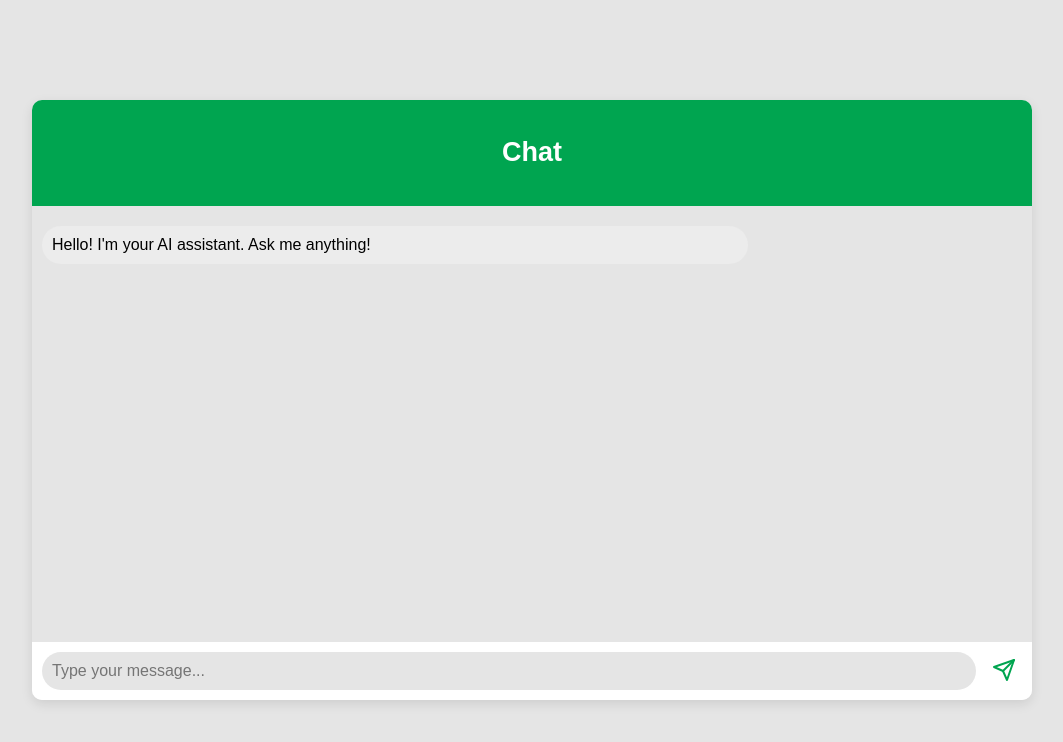
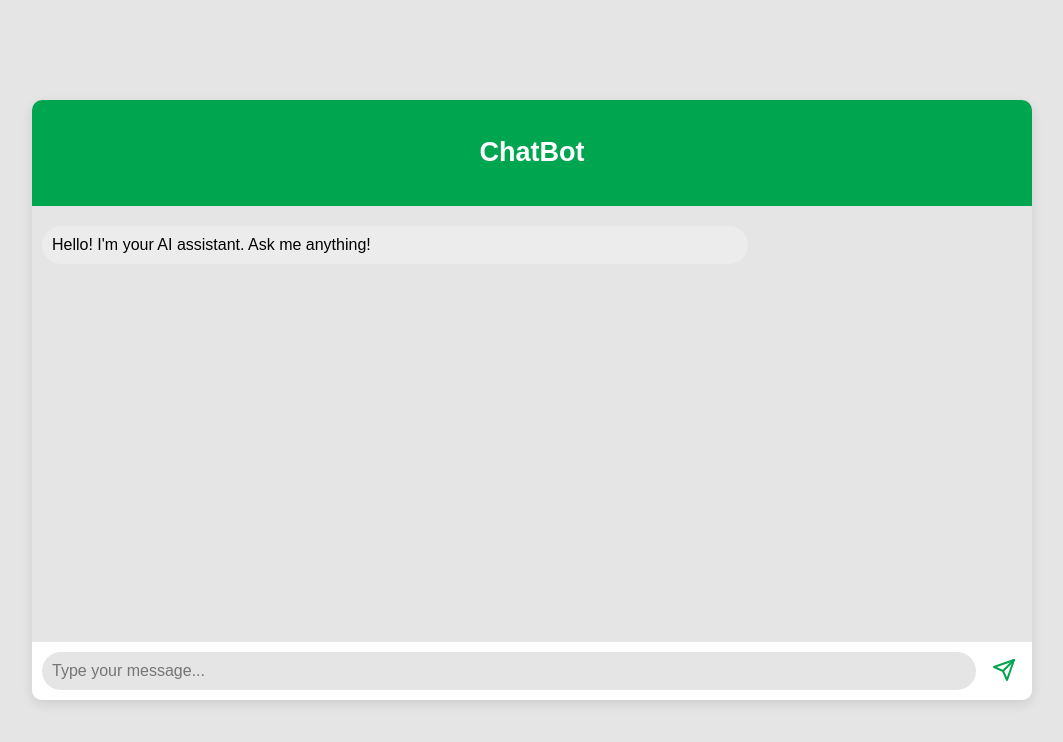
Before and after one commit to Urie101903/Uriel101903.github.io, a plain HTML site: page index.html in a window 1280 px wide. Shown: the whole page, without its empty margins (108-1171 px from the left). Drawn offline with Linux system fonts and the light colour scheme.

Commit message:
Update index.html

```diff
--- a/index.html
+++ b/index.html
@@ -9,7 +9,7 @@
 <body>
     <div class="chat-container">
         <div class="header">
-            <h2>Chat</h2>
+            <h2>ChatBot</h2>
         </div>
         <div id="chatbox">
             <div class="bot-message">Hello! I'm your AI assistant. Ask me anything!</div>
```
